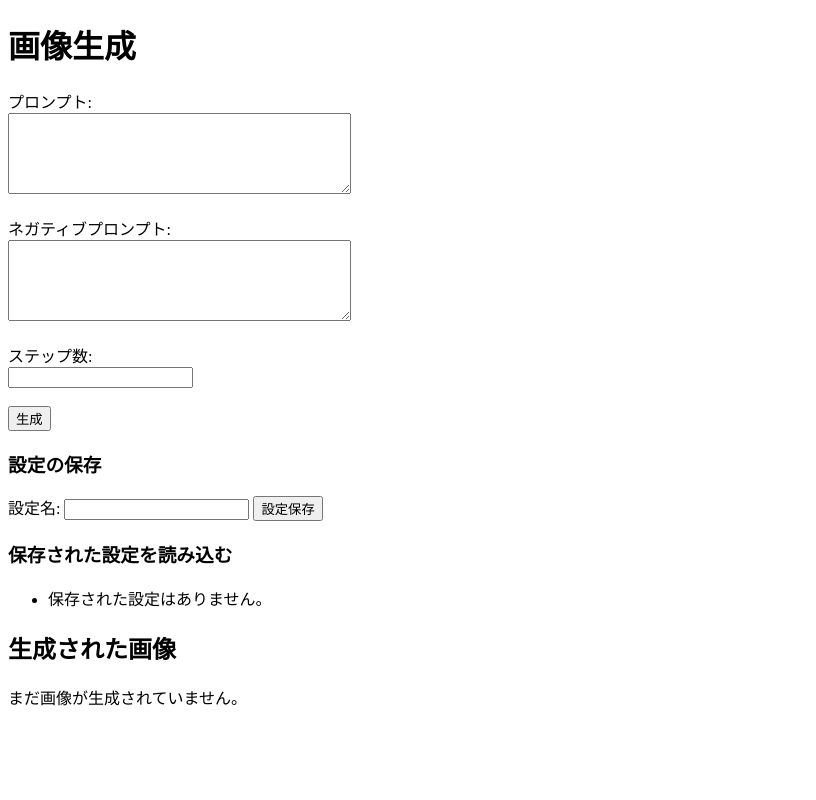
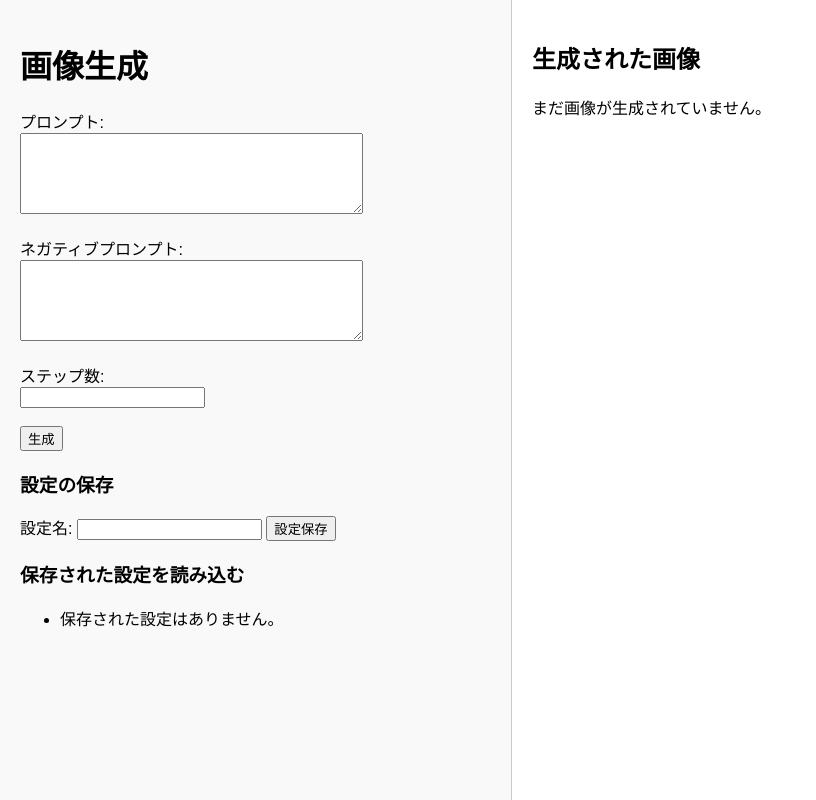
Before and after one commit to ChaosReadman/OnnxStreamWebUI, a Flask app: template templates/index.html in a window 1280 px wide. Shown: the whole page, without its empty margins (0-816 px from the left). Run offline with Flask 3, Linux system fonts and the light colour scheme; the template is opened without the code that fills it, so the values that code supplies are empty.

Commit message:
レイアウトを変更

```diff
--- a/templates/index.html
+++ b/templates/index.html
@@ -4,13 +4,55 @@
 <head>
     <meta charset="UTF-8">
     <title>SD Image Generator</title>
-</head>
+    <style>
+        body {
+            margin: 0;
+            font-family: sans-serif;
+        }
 
-<body>
-    <div id="veil" style="
+        #container {
+            display: flex;
+            height: 100vh;
+            overflow: hidden;
+        }
+
+        #left-pane {
+            width: 40%;
+            padding: 20px;
+            border-right: 1px solid #ccc;
+            box-sizing: border-box;
+            background-color: #f9f9f9;
+        }
+
+        #right-pane {
+            flex: 1;
+            overflow-y: auto;
+            padding: 20px;
+            box-sizing: border-box;
+        }
+
+        #image-grid {
+            display: grid;
+            grid-template-columns: repeat(auto-fill, minmax(200px, 1fr));
+            gap: 16px;
+        }
+
+        .image-item {
+            text-align: center;
+        }
+
+        .image-item img {
+            max-width: 100%;
+            max-height: 200px;
+            border: 1px solid #ccc;
+        }
+
+        #veil {
             position: fixed;
-        top: 0; left: 0;
-        width: 100%; height: 100%;
+            top: 0;
+            left: 0;
+            width: 100%;
+            height: 100%;
             background-color: rgba(0, 0, 0, 0.5);
             z-index: 1000;
             display: none;
@@ -18,9 +60,15 @@
             text-align: center;
             padding-top: 20%;
             font-size: 2em;
-    ">
-        画像生成中です。しばらくお待ちください...
-    </div>
+        }
+    </style>
+</head>
+
+<body>
+    <div id="veil">画像生成中です。しばらくお待ちください...</div>
+    <div id="container">
+        <div id="left-pane">
+
             <h1>画像生成</h1>
 
             <form id="genForm" action="/handle_form" method="post">
@@ -57,20 +105,27 @@
                 <li>保存された設定はありません。</li>
                 {% endif %}
             </ul>
-
+        </div>
+        <div id="right-pane">
             <h2>生成された画像</h2>
             {% if images %}
+            <div id="image-grid">
                 {% for image in images %}
-    <div style="margin: 10px 0;">
-        <img src="/static/images/{{ image }}" style="max-width: 300px; max-height: 300px;">
-        <br>{{image}}<br>
-        <a href="download/{{ image }}">ダウンロード</a>
+                <div class="image-item">
+                    <img src="/static/images/{{ image }}" alt="{{ image }}">
+                    <div>{{ image }}</div>
+                    <a href="download/{{ image }}">ダウンロード</a> |
                     <a href="delete/{{ image }}">削除</a>
                 </div>
                 {% endfor %}
+            </div>
             {% else %}
             <p>まだ画像が生成されていません。</p>
             {% endif %}
+        </div>
+
+    </div>
+
 </body>
 <script>
     refreshed = true;
```
Lines whose indentation alone changed are shown as unchanged.
